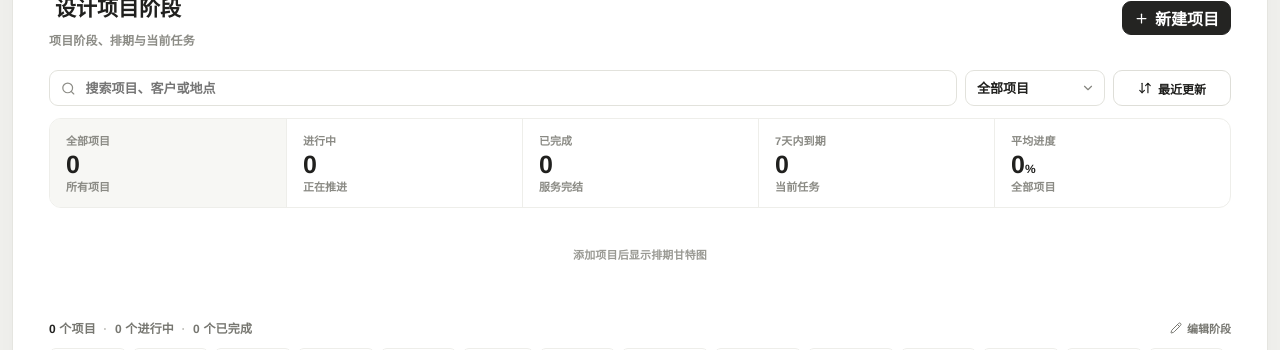
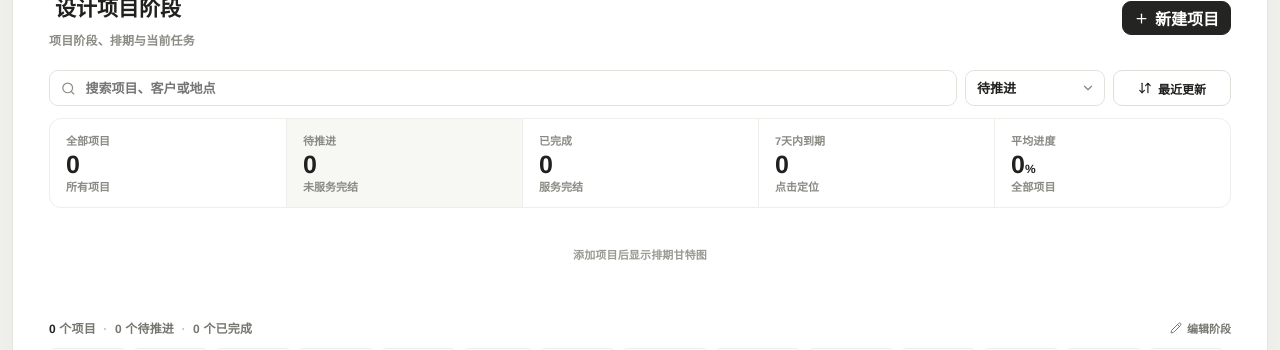
Before and after one commit to sange1022/project-checkin-dashboard, a React (Vite) app: page / in a window 1280 px wide. Shown: the part 450-800 px from the top of the page. Built offline with nearby package versions, Linux system fonts and the light colour scheme; the HTML template or start-up script is replaced by a standard one.

Commit message:
feat: focus upcoming projects by due date

```diff
--- a/src/components/ProjectStageBoard.tsx
+++ b/src/components/ProjectStageBoard.tsx
@@ -24,8 +24,8 @@ type Props = {
   onStageChange: (id: string, stageIndex: number) => void
 }
 
-type Filter = 'all' | 'active' | 'complete'
-type Sort = 'updated' | 'progress' | 'designStart'
+type Filter = 'all' | 'active' | 'dueSoon' | 'complete'
+type Sort = 'updated' | 'progress' | 'designStart' | 'taskEnd'
 type SortDirection = 'asc' | 'desc'
 
 function shortDate(value: string) {
@@ -167,34 +167,48 @@ function StageNameEditor({ labels, onClose, onSave }: { labels: string[]; onClos
 export function ProjectStageBoard({ title, labels, projects, onTitleChange, onLabelsChange, onCreate, onUpdate, onDelete, onStageChange }: Props) {
   const [query, setQuery] = useState('')
   const deferredQuery = useDeferredValue(query)
-  const [filter, setFilter] = useState<Filter>('all')
+  const [filter, setFilter] = useState<Filter>('active')
   const [sort, setSort] = useState<Sort>('updated')
   const [sortDirection, setSortDirection] = useState<SortDirection>('desc')
   const [editingId, setEditingId] = useState<string | 'new' | null>(null)
   const [stageEditorOpen, setStageEditorOpen] = useState(false)
+  const projectListRef = useRef<HTMLDivElement>(null)
   const hydratedProjects = useMemo(() => projects.map(hydrateStageProject), [projects])
+  const today = toStageDate(new Date())
+  const weekEnd = addStageDays(today, 7)
   const visibleProjects = useMemo(() => {
     const needle = deferredQuery.trim().toLocaleLowerCase()
     const direction = sortDirection === 'asc' ? 1 : -1
     return [...hydratedProjects]
-      .filter((project) => filter === 'all' || (filter === 'complete' ? stagePercent(project.stageIndex) === 100 : stagePercent(project.stageIndex) < 100))
+      .filter((project) => {
+        if (filter === 'all') return true
+        if (filter === 'complete') return stagePercent(project.stageIndex) === 100
+        if (filter === 'dueSoon') return !project.taskCompleted && stagePercent(project.stageIndex) < 100 && project.taskEnd >= today && project.taskEnd <= weekEnd
+        return stagePercent(project.stageIndex) < 100
+      })
       .filter((project) => !needle || `${project.name} ${project.client} ${project.location}`.toLocaleLowerCase().includes(needle))
       .sort((left, right) => {
         if (sort === 'progress') return (left.stageIndex - right.stageIndex) * direction
         if (sort === 'designStart') return left.designStart.localeCompare(right.designStart) * direction
+        if (sort === 'taskEnd') return left.taskEnd.localeCompare(right.taskEnd) * direction
         return (new Date(left.modifiedAt).getTime() - new Date(right.modifiedAt).getTime()) * direction
       })
-  }, [deferredQuery, filter, hydratedProjects, sort, sortDirection])
+  }, [deferredQuery, filter, hydratedProjects, sort, sortDirection, today, weekEnd])
   const active = hydratedProjects.filter((project) => stagePercent(project.stageIndex) < 100).length
   const complete = hydratedProjects.length - active
-  const today = toStageDate(new Date())
-  const weekEnd = addStageDays(today, 7)
   const dueSoon = hydratedProjects.filter((project) => !project.taskCompleted && stagePercent(project.stageIndex) < 100 && project.taskEnd >= today && project.taskEnd <= weekEnd).length
   const average = hydratedProjects.length ? Math.round(hydratedProjects.reduce((sum, project) => sum + stagePercent(project.stageIndex), 0) / hydratedProjects.length) : 0
   const editingProject = editingId && editingId !== 'new' ? projects.find((project) => project.id === editingId) : undefined
   const selectSort = (next: Sort, defaultDirection: SortDirection = 'asc') => {
     if (sort === next) setSortDirection((current) => current === 'asc' ? 'desc' : 'asc')
     else { setSort(next); setSortDirection(defaultDirection) }
+  }
+  const showDueSoon = () => {
+    setQuery('')
+    setFilter('dueSoon')
+    setSort('taskEnd')
+    setSortDirection('asc')
+    requestAnimationFrame(() => projectListRef.current?.scrollIntoView?.({ behavior: 'smooth', block: 'start' }))
   }
 
   return (
@@ -206,27 +220,27 @@ export function ProjectStageBoard({ title, labels, projects, onTitleChange, onLa
 
       <div className="stage-portfolio-tools">
         <label><Search size={15} /><input aria-label="搜索阶段项目" value={query} onChange={(event) => setQuery(event.target.value)} placeholder="搜索项目、客户或地点" /></label>
-        <div className="stage-select-wrap"><select aria-label="筛选阶段项目" value={filter} onChange={(event) => setFilter(event.target.value as Filter)}><option value="all">全部项目</option><option value="active">进行中</option><option value="complete">已完成</option></select><ChevronDown size={14} /></div>
-        <button type="button" className="ghost-button" onClick={() => selectSort(sort === 'updated' ? 'progress' : 'updated', 'desc')}><ArrowDownUp size={14} />{sort === 'progress' ? '进度优先' : '最近更新'}</button>
+        <div className="stage-select-wrap"><select aria-label="筛选阶段项目" value={filter} onChange={(event) => setFilter(event.target.value as Filter)}><option value="active">待推进</option><option value="dueSoon">7天内到期</option><option value="all">全部项目</option><option value="complete">已完成</option></select><ChevronDown size={14} /></div>
+        <button type="button" className="ghost-button" onClick={() => selectSort(sort === 'updated' ? 'progress' : 'updated', 'desc')}><ArrowDownUp size={14} />{sort === 'progress' ? '进度优先' : sort === 'taskEnd' ? '到期优先' : '最近更新'}</button>
       </div>
 
       <div className="stage-summary" aria-label="项目数据总览">
         <button type="button" data-active={filter === 'all' || undefined} onClick={() => setFilter('all')}><span>全部项目</span><strong>{hydratedProjects.length}</strong><small>所有项目</small></button>
-        <button type="button" data-active={filter === 'active' || undefined} onClick={() => setFilter('active')}><span>进行中</span><strong>{active}</strong><small>正在推进</small></button>
+        <button type="button" data-active={filter === 'active' || undefined} onClick={() => setFilter('active')}><span>待推进</span><strong>{active}</strong><small>未服务完结</small></button>
         <button type="button" data-active={filter === 'complete' || undefined} onClick={() => setFilter('complete')}><span>已完成</span><strong>{complete}</strong><small>服务完结</small></button>
-        <div><span>7天内到期</span><strong>{dueSoon}</strong><small>当前任务</small></div>
+        <button type="button" data-active={filter === 'dueSoon' || undefined} onClick={showDueSoon}><span>7天内到期</span><strong>{dueSoon}</strong><small>点击定位</small></button>
         <div><span>平均进度</span><strong>{average}<i>%</i></strong><small>全部项目</small></div>
       </div>
 
       <ProjectGantt projects={visibleProjects} labels={labels} />
 
       <div className="stage-overview">
-        <div><strong>{visibleProjects.length}</strong> 个项目 <span>·</span> {active} 个进行中 <span>·</span> {complete} 个已完成</div>
+        <div><strong>{visibleProjects.length}</strong> 个项目 <span>·</span> {active} 个待推进 <span>·</span> {complete} 个已完成</div>
         <button type="button" onClick={() => setStageEditorOpen(true)}><Pencil size={12} />编辑阶段</button>
       </div>
       <div className="stage-legend" aria-label="阶段图例">{labels.map((label, index) => <span key={`${index}-${label}`}><i>{index + 1}</i>{label}</span>)}</div>
 
-      <div className="stage-project-table" aria-label="阶段项目列表">
+      <div className="stage-project-table" aria-label="阶段项目列表" ref={projectListRef}>
         <div className="stage-project-head"><span>项目</span><button type="button" onClick={() => selectSort('designStart')}>设计周期<ArrowDownUp size={11} /></button><button type="button" onClick={() => selectSort('progress')}>当前阶段<ArrowDownUp size={11} /></button><span>当前任务</span><span>阶段进度</span><span>进度</span><span /></div>
         {visibleProjects.map((project) => {
           const percent = stagePercent(project.stageIndex)
@@ -242,7 +256,7 @@ export function ProjectStageBoard({ title, labels, projects, onTitleChange, onLa
             </article>
           )
         })}
-        {!visibleProjects.length ? <div className="stage-project-empty"><p>{projects.length ? '没有匹配的项目' : '还没有设计项目'}</p>{projects.length ? <button type="button" onClick={() => { setQuery(''); setFilter('all') }}>查看全部</button> : <button type="button" onClick={() => setEditingId('new')}>添加第一个项目</button>}</div> : null}
+        {!visibleProjects.length ? <div className="stage-project-empty"><p>{projects.length ? (filter === 'dueSoon' ? '7天内没有到期项目' : filter === 'active' ? '没有待推进项目' : '没有匹配的项目') : '还没有设计项目'}</p>{projects.length ? <button type="button" onClick={() => { setQuery(''); setFilter('active') }}>查看待推进项目</button> : <button type="button" onClick={() => setEditingId('new')}>添加第一个项目</button>}</div> : null}
       </div>
 
       {editingId ? <ProjectEditor key={editingId} project={editingProject} labels={labels} onClose={() => setEditingId(null)} onSave={(draft) => { if (editingProject) onUpdate(editingProject.id, draft); else onCreate(draft); setEditingId(null) }} onDelete={editingProject ? () => { if (window.confirm(`删除“${editingProject.name}”？`)) { onDelete(editingProject.id); setEditingId(null) } } : undefined} /> : null}
```
Also changed, not shown: 1 other file (tests, documents, lock files or other folders).
